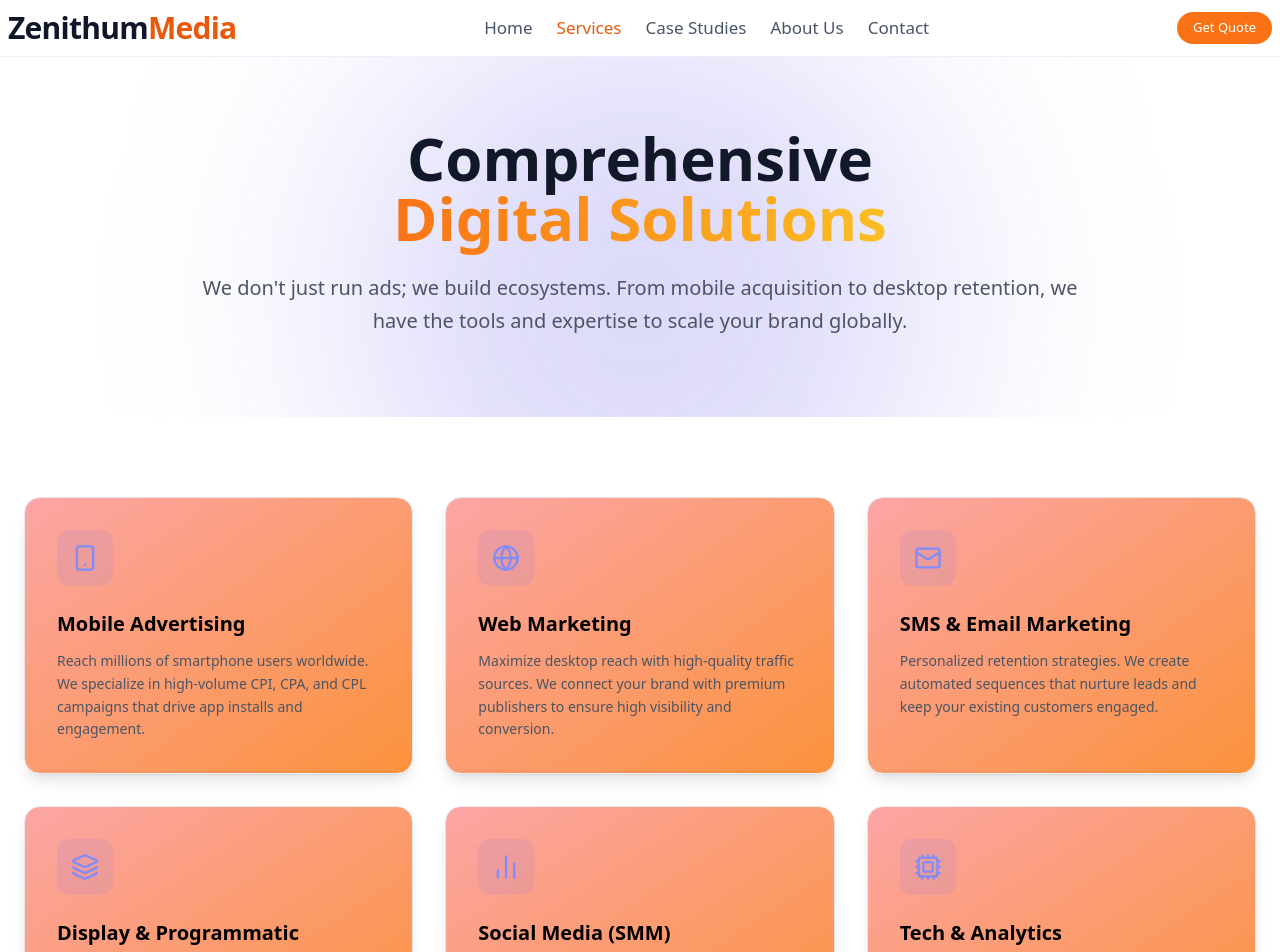
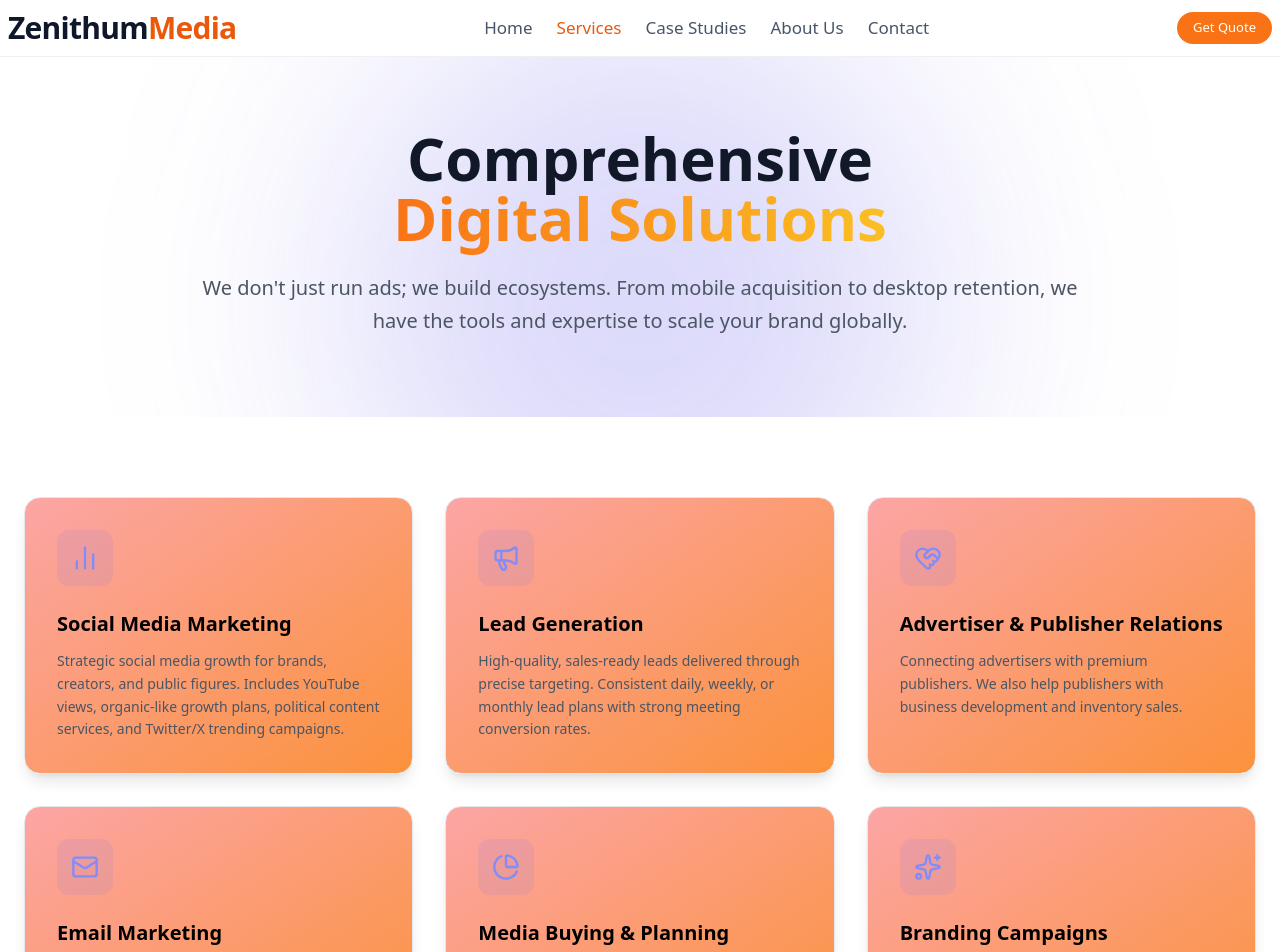
Before and after one commit to sujeet123-dot/ads-run-frontend, a React (Vite) app: page /services in a window 1280 px wide. Shown: the top 952 px of the page. Built offline with nearby package versions, Linux system fonts and the light colour scheme.

Commit message:
add service

```diff
--- a/src/components/sections/LookSection.jsx
+++ b/src/components/sections/LookSection.jsx
@@ -16,7 +16,7 @@ function LookSection() {
           className="flex justify-center md:justify-start order-1 md:order-none"
         >
           <motion.img
-            src="/public/rst.png"
+            src="/rst.png"
             alt="About ZenithumMedia"
             className="w-full max-w-sm sm:max-w-md aspect-[4/3] rounded-xl shadow-xl object-cover"
             whileHover={{
--- a/src/pages/HomePage.jsx
+++ b/src/pages/HomePage.jsx
@@ -1,6 +1,6 @@
 import React, {useEffect} from 'react';
 import { Helmet } from 'react-helmet-async';
-import { Smartphone, Globe, Layers, ArrowRight } from 'lucide-react';
+import { Smartphone, Globe, Layers, ArrowRight, BarChart2, Megaphone } from 'lucide-react';
 
 // Import Components
 import HeroSection from '../components/sections/HeroSection';
@@ -20,9 +20,9 @@ const HomePage = () => {
   // Data for Services Preview
   const services = [
     {
-      icon: <Smartphone />,
-      title: "Mobile Advertising",
-      desc: "Reach millions of smartphone users worldwide with our targeted campaigns and real-time bidding strategies."
+      icon: <BarChart2 />,
+      title: "Social Media Marketing",
+      desc: "Strategic social media growth for brands, creators, and public figures. Includes YouTube views, organic-like growth plans, political content services, and Twitter/X trending campaigns."
     },
     {
       icon: <Globe />,
@@ -30,10 +30,10 @@ const HomePage = () => {
       desc: "Maximize desktop reach with high-quality traffic sources, premium placements, and data-driven optimization."
     },
     {
-      icon: <Layers />,
-      title: "Display & Programmatic",
-      desc: "Visually communicate your message through high-impact banners, video ads, and native placements."
-    }
+      icon: <Megaphone />,
+      title: "Lead Generation",
+      desc: "High-quality, sales-ready leads delivered through precise targeting. Consistent daily, weekly, or monthly lead plans with strong meeting conversion rates."
+    },
   ];
 
   return (
--- a/src/pages/ServicesPage.jsx
+++ b/src/pages/ServicesPage.jsx
@@ -3,7 +3,11 @@ import { Helmet } from 'react-helmet-async';
 import { motion } from 'framer-motion';
 import {
   Smartphone, Globe, Mail, Layers, BarChart2,
-  Cpu, Search, Rocket, TrendingUp, ArrowRight
+  Cpu, Search, Rocket, TrendingUp, ArrowRight, Megaphone,
+  HeartHandshake,
+  PieChart,
+  Sparkles,
+  MessageCircle
 } from 'lucide-react';
 
 // Import Components
@@ -14,36 +18,43 @@ const ServicesPage = () => {
 
   // 1. Detailed Services Data
   const services = [
+
     {
-      icon: <Smartphone />,
-      title: "Mobile Advertising",
-      desc: "Reach millions of smartphone users worldwide. We specialize in high-volume CPI, CPA, and CPL campaigns that drive app installs and engagement."
+      icon: <BarChart2 />,
+      title: "Social Media Marketing",
+      desc: "Strategic social media growth for brands, creators, and public figures. Includes YouTube views, organic-like growth plans, political content services, and Twitter/X trending campaigns."
     },
     {
-      icon: <Globe />,
-      title: "Web Marketing",
-      desc: "Maximize desktop reach with high-quality traffic sources. We connect your brand with premium publishers to ensure high visibility and conversion."
+      icon: <Megaphone />,
+      title: "Lead Generation",
+      desc: "High-quality, sales-ready leads delivered through precise targeting. Consistent daily, weekly, or monthly lead plans with strong meeting conversion rates."
+    },
+    {
+      icon: <HeartHandshake />,
+      title: "Advertiser & Publisher Relations",
+      desc: "Connecting advertisers with premium publishers. We also help publishers with business development and inventory sales."
     },
     {
       icon: <Mail />,
-      title: "SMS & Email Marketing",
-      desc: "Personalized retention strategies. We create automated sequences that nurture leads and keep your existing customers engaged."
+      title: "Email Marketing",
+      desc: "Personalized cold outreach and automated email campaigns to increase conversions and drive predictable business results."
     },
     {
-      icon: <Layers />,
-      title: "Display & Programmatic",
-      desc: "Visually communicate your message. We design and deploy high-impact banners and native ads across a network of trusted sites."
+      icon: <PieChart />,
+      title: "Media Buying & Planning",
+      desc: "Google & Meta ads management with expert optimization, budget planning, and performance scaling for maximum ROI."
     },
     {
-      icon: <BarChart2 />,
-      title: "Social Media (SMM)",
-      desc: "Build a loyal community. We manage campaigns on Meta, LinkedIn, and TikTok using precise targeting based on Geo, OS, and interests."
+      icon: <Sparkles />,
+      title: "Branding Campaigns",
+      desc: "Visibility-boosting branding campaigns using CPM, CPC, and CPV models designed to enhance brand recall and trust."
     },
     {
-      icon: <Cpu />,
-      title: "Tech & Analytics",
-      desc: "Data-driven decisions. Our proprietary tracking technology ensures you have real-time visibility into every click and conversion."
+      icon: <MessageCircle />,
+      title: "Online Reputation Management",
+      desc: "Reputation building and protection for politicians, influencers, and public personalities, including election-focused digital strategies."
     }
+
   ];
 
   // 2. Process Steps Data
```
